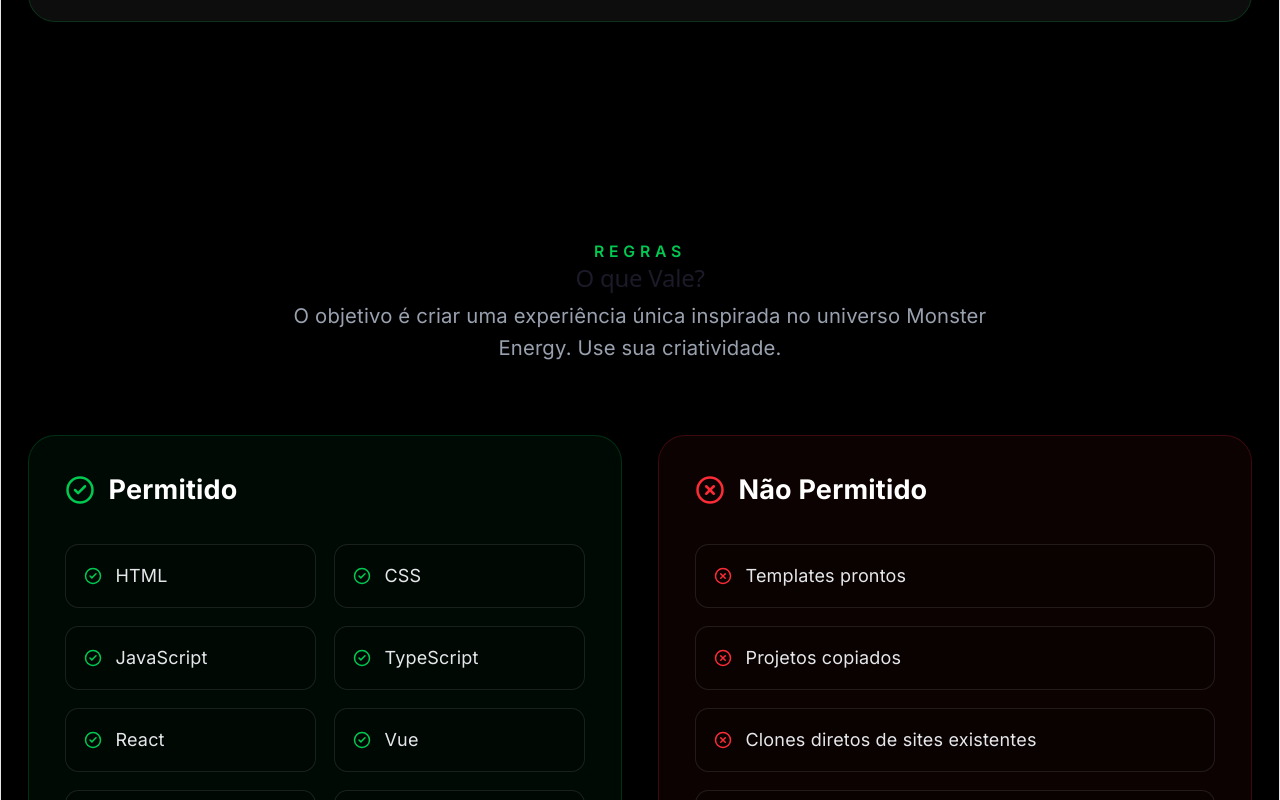
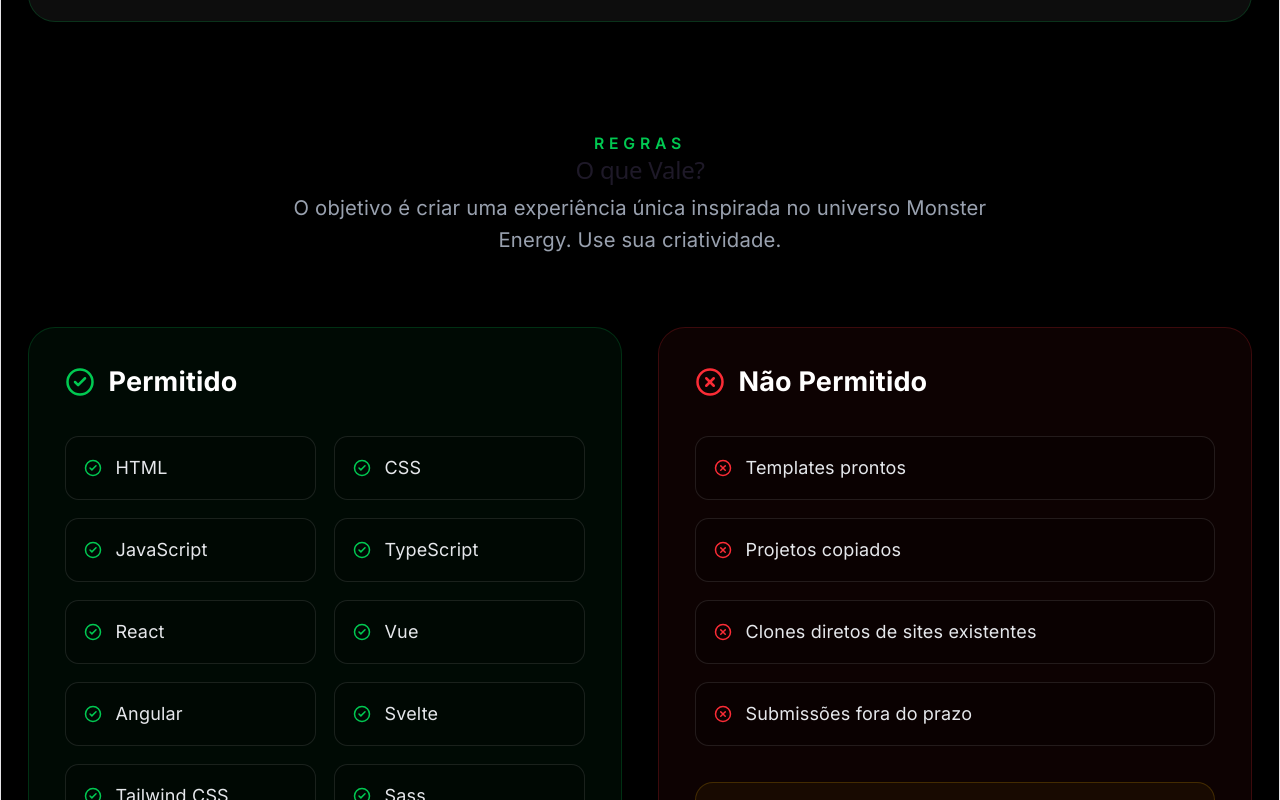
Before and after one commit to FrontArena/Frontarena-web, a React (Vite) app: page /monster in a window 1280 px wide. Shown: the part 1740-2540 px from the top of the page. Built offline with nearby package versions, Linux system fonts and the light colour scheme.

Commit message:
fix(Rules): adjust padding in rules section for improved layout

```diff
--- a/src/pages/MonsterPage/components/Rules.jsx
+++ b/src/pages/MonsterPage/components/Rules.jsx
@@ -25,7 +25,7 @@
     return (
         <section
         id="rules"
-        className="px-6 py-24">
+        className="px-6">
             <div className="mx-auto max-w-7xl">
                 <div className="mb-16 text-center">
                     <span className="text-sm font-semibold uppercase tracking-[0.3em] text-green-500">
```
